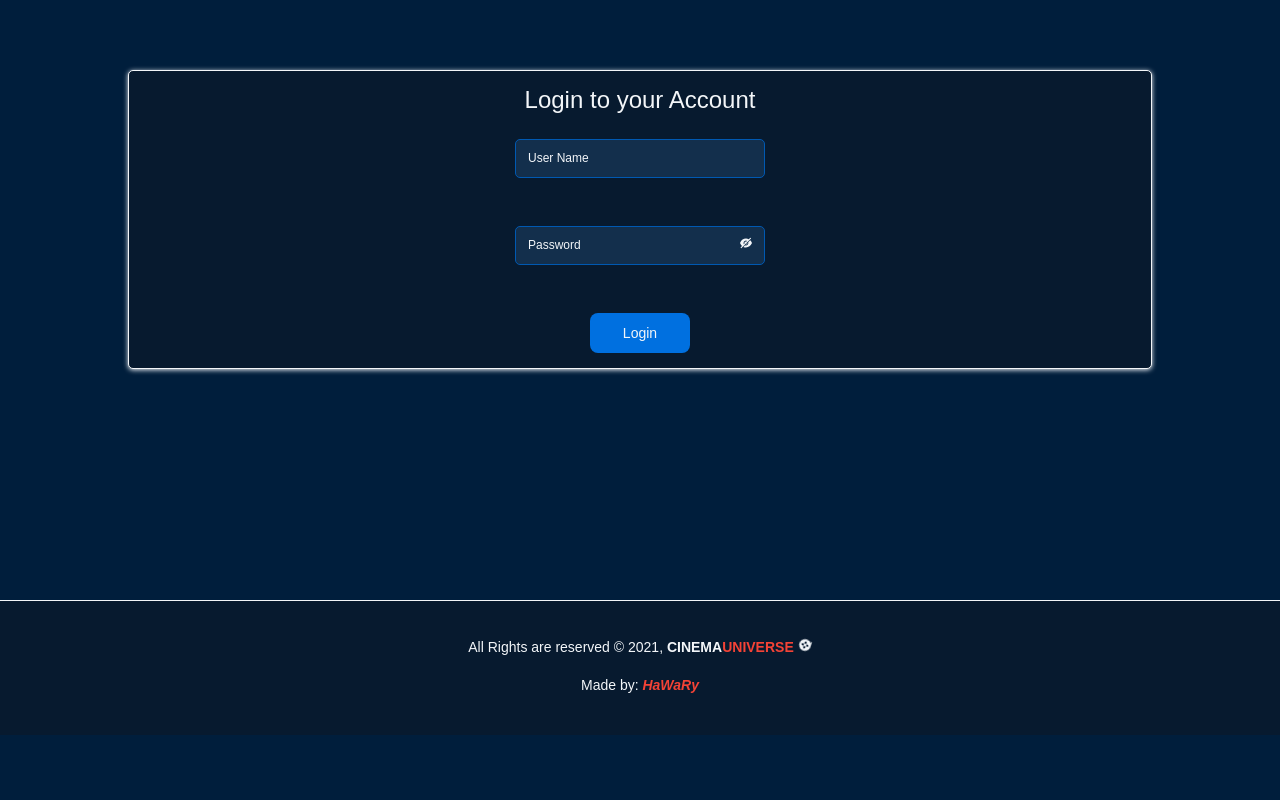
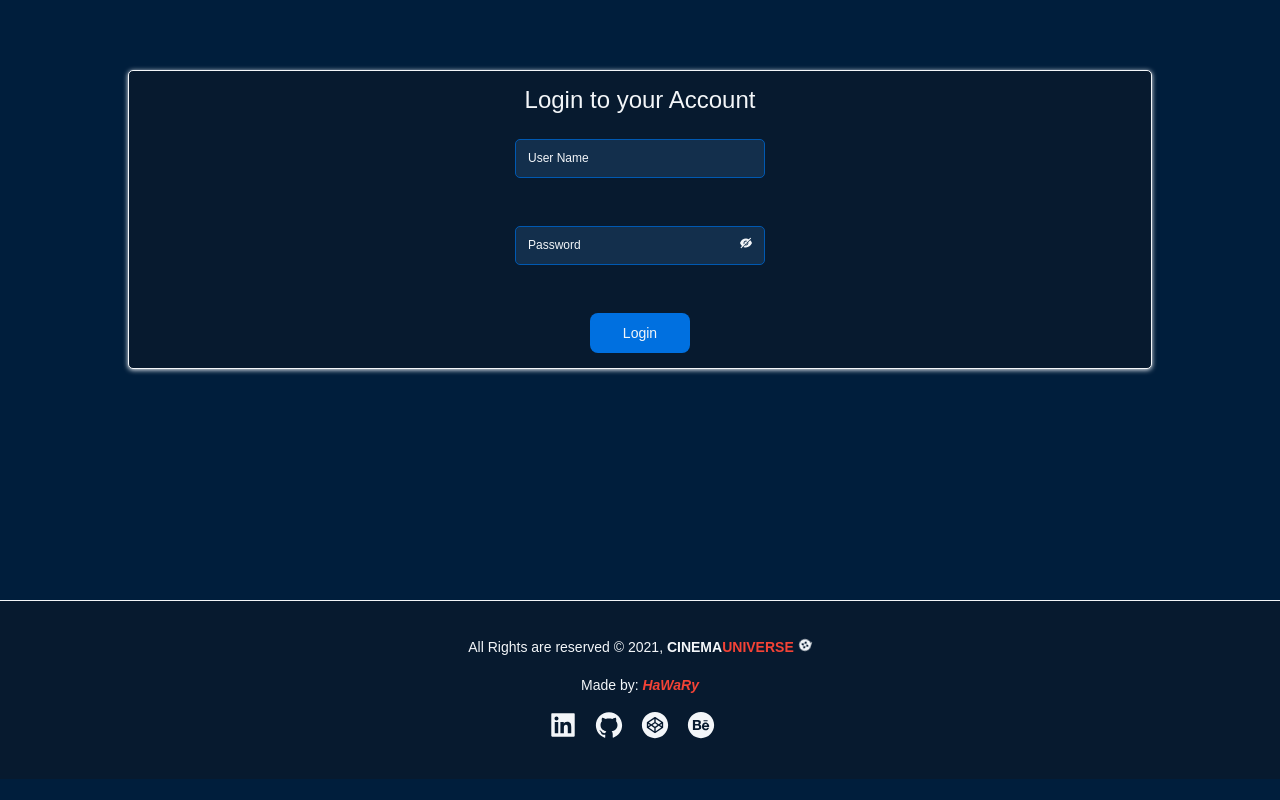
Before and after one commit to Mohamed-Elhawary/cinema-universe, a React (Create React App) app: page /login in a window 1280 px wide. Shown: the part 230-1030 px from the top of the page. Built offline with nearby package versions, Linux system fonts and the light colour scheme; no server answers.

Commit message:
:art: Added the social media in the footer

```diff
--- a/src/components/footer/Footer.js
+++ b/src/components/footer/Footer.js
@@ -1,3 +1,4 @@
+import { AiFillLinkedin, AiFillGithub, AiFillCodepenCircle, AiFillBehanceCircle } from "react-icons/ai";
 import { Logo } from 'ui';
 import { CustomizedFooter } from 'styles';
 
@@ -6,8 +7,14 @@ const Footer = () => {
     return (
       	<CustomizedFooter>
 			<div className="copyright">
-                All Rights are reserved &copy; {new Date().getFullYear()}, <Logo className="mini" />
-                <p className="author">Made by: <a href="https://github.com/Mohamed-Elhawary" target="_blank">HaWaRy</a></p> {/* eslint-disable-line */}
+                All Rights are reserved &copy; {new Date().getFullYear()}, <a href="https://github.com/Mohamed-Elhawary/cinema-universe" target="_blank"><Logo className="mini" /></a> {/* eslint-disable-line */}
+                <p className="author">Made by: <a href="https://www.linkedin.com/in/mohamed-elhawary14/" target="_blank">HaWaRy</a></p> {/* eslint-disable-line */}
+                <ul className="social list-unstyled d-flex justify-content-center">
+                    <li className="mr-3"><a href="https://www.linkedin.com/in/mohamed-elhawary14/" target="_blank"><AiFillLinkedin size={30} /></a></li> {/* eslint-disable-line */}
+                    <li className="mr-3"><a href="https://github.com/Mohamed-Elhawary" target="_blank"><AiFillGithub size={30} /></a></li> {/* eslint-disable-line */}
+                    <li className="mr-3"><a href="https://codepen.io/Mohamed-ElHawary" target="_blank"><AiFillCodepenCircle size={30} /></a></li> {/* eslint-disable-line */}
+                    <li className="mr-3"><a href="https://www.behance.net/mohamed-elhawary14" target="_blank"><AiFillBehanceCircle size={30} /></a></li> {/* eslint-disable-line */}
+                </ul>
             </div>
 		</CustomizedFooter>
     );
--- a/src/styles/FooterStyle.js
+++ b/src/styles/FooterStyle.js
@@ -11,6 +11,9 @@ const CustomizedFooter = styled.footer`
         font-weight: bold;
         font-style: italic;
         font-size: 14px;
+    };
+    .social a {
+        color: ${({ theme }) => theme.text_color};
     }
 `;
 
```
